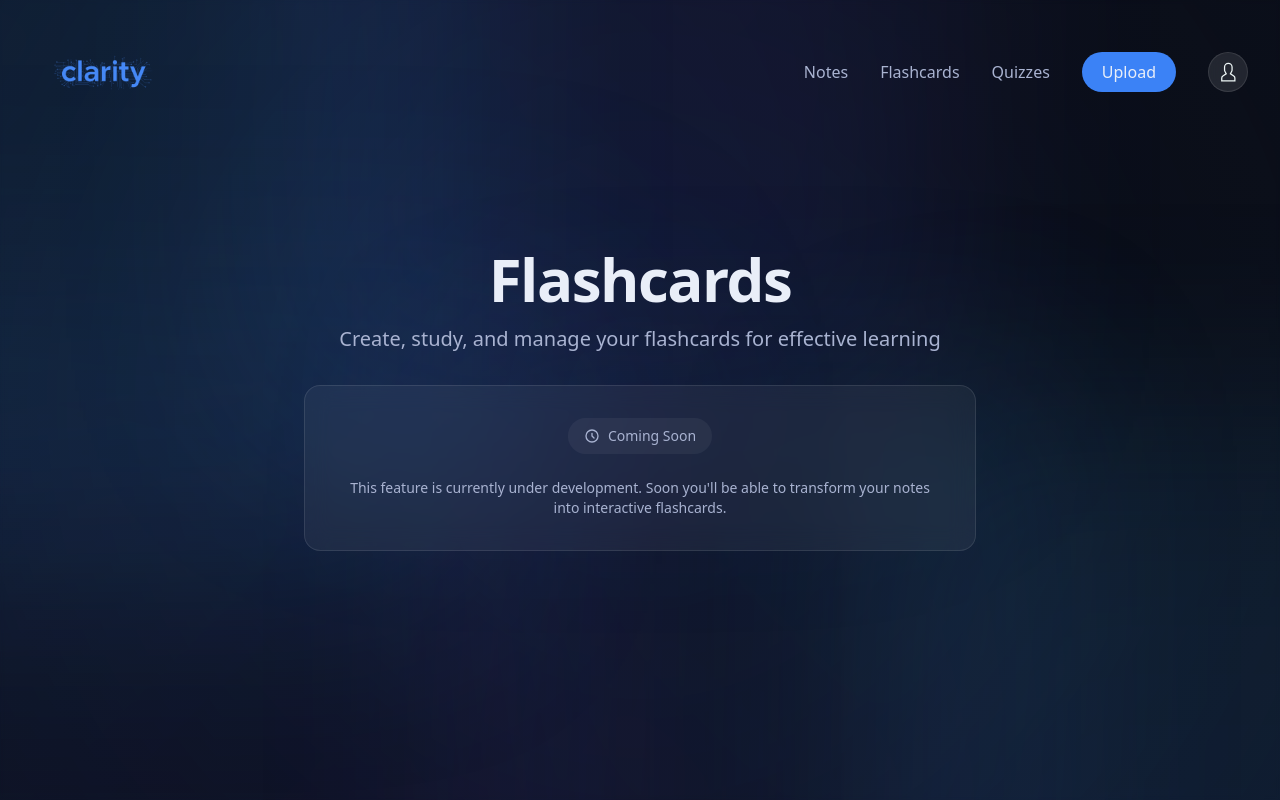
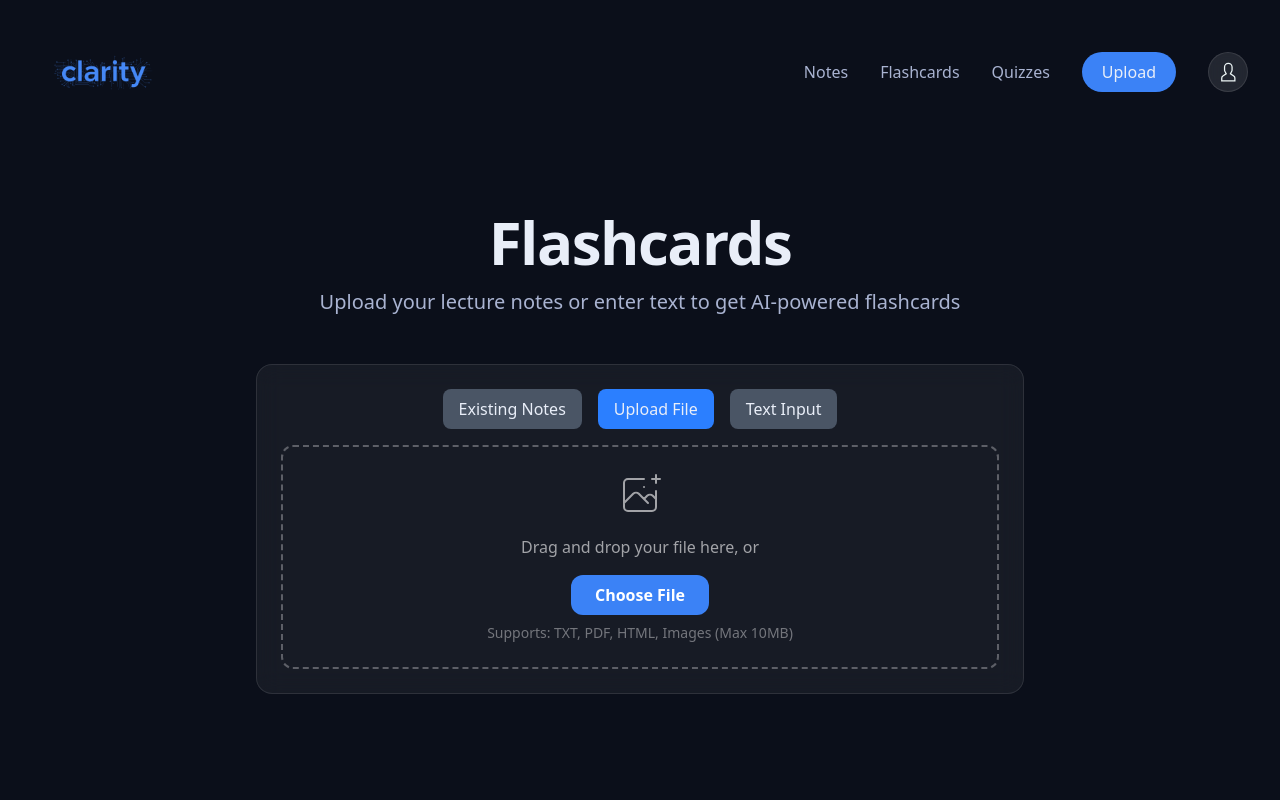
Before and after one commit to Atom1cWinter/ITCS-4155-clarity, a React (Vite) app: page /flashcards in a window 1280 px wide. Built offline with nearby package versions, Linux system fonts and the light colour scheme; no server answers.

Commit message:
implemented functional flashcard page

```diff
--- /dev/null
+++ b/src/components/FlashCardComponents/FlashcardInput.tsx
@@ -0,0 +1,115 @@
+import { useState } from "react";
+import FileUpload from "../FileUpload";
+import SummaryHistory from "../SummaryHistory";
+
+
+interface FlashcardInputProps {
+  onGenerate: (content: string) => void;
+  onFileUpload: (file: File) => void;
+  loading?: boolean;
+  userId?: string | null;
+}
+
+export default function FlashcardInput({ onGenerate, onFileUpload, loading, userId }: FlashcardInputProps) {
+  const [mode, setMode] = useState<'file' | 'text' | 'existing'>('file');
+  const [inputText, setInputText] = useState("");
+
+  return (
+    <>
+      <div className="max-w-3xl mx-auto text-center mb-12">
+        <h1 className="hero-title mb-4">Flashcards</h1>
+        <p className="hero-subtitle mb-6">
+          Upload your lecture notes or enter text to get AI-powered flashcards
+        </p>
+      </div>
+
+      <div className="glass-surface p-6 mb-6 max-w-3xl mx-auto">
+        {/* Mode toggle */}
+        <div className="flex items-center justify-center space-x-4 mb-4">
+          <button
+            onClick={() => setMode('existing')}
+            className={`px-4 py-2 rounded-lg font-medium transition-color ${
+              mode === 'existing' ? "bg-blue-500" : "bg-gray-600 hover:bg-blue-600"
+            }`}
+          >
+            Existing Notes
+          </button>
+          <button
+            onClick={() => setMode('file')}
+            className={`px-4 py-2 rounded-lg font-medium transition-colors ${
+              mode === 'file' ? "bg-blue-500" : "bg-gray-600 hover:bg-blue-600"
+            }`}
+          >
+            Upload File
+          </button>
+          <button
+            onClick={() => setMode('text')}
+            className={`px-4 py-2 rounded-lg font-medium transition-colors ${
+              mode === 'text' ? "bg-blue-500" : "bg-gray-600 hover:bg-blue-600"
+            }`}
+          >
+            Text Input
+          </button>
+        </div>
+
+        {/* Input areas */}
+        {mode === 'existing' && (
+          <div className="mt-4">
+            <SummaryHistory
+              userId={userId!}
+              onSelectSummary={(summary) => onGenerate(summary.summaryText || "")}
+            />
+
+            {loading && (
+              <div className="absolute inset-0 flex items-center justify-center bg-black/60 backdrop-blur-sm rounded-xl">
+                <div className="text-center">
+                  <div className="w-6 h-6 border-2 border-blue-400 border-t-transparent rounded-full animate-spin mx-auto mb-2"></div>
+                  <p className="text-white text-sm">Generating flashcards...</p>
+                </div>
+              </div>
+            )}
+
+          </div>
+        )}
+
+        {mode === 'file' && (
+          <div className="relative">
+            <FileUpload onFileSelect={(file) => onFileUpload(file)} />
+            {loading && (
+              <div className="absolute inset-0 flex items-center justify-center bg-black/60 backdrop-blur-sm rounded-xl">
+                <div className="text-center">
+                  <div className="w-6 h-6 border-2 border-blue-400 border-t-transparent rounded-full animate-spin mx-auto mb-2"></div>
+                  <p className="text-white text-sm">Generating flashcards...</p>
+                </div>
+              </div>
+            )}
+          </div>
+        )}
+
+        {mode === 'text' && (
+          <div>
+            <textarea
+              value={inputText}
+              onChange={(e) => setInputText(e.target.value)}
+              placeholder="Enter your text here to generate your flashcards..."
+              className="w-full h-32 p-4 bg-white/5 border border-white/20 rounded-lg resize-none focus:ring-2 focus:ring-[#3B82F6] focus:border-transparent text-white placeholder-white/40 mb-4"
+            />
+            <button
+              onClick={() => onGenerate(inputText)}
+              disabled={!inputText.trim() || loading}
+              className={`w-full p-4 rounded-lgfont-semibold
+                ${loading? "bg-gray-500 cursor-not-allowed disabled:opacity-50": "bg-blue-500 hover:bg-blue-600"}
+                `}
+            >
+              {loading ? (
+                  "Generating Flashcards..."
+              ) : (
+                "Generate Flashcards from Text"
+              )}
+            </button>
+          </div>
+        )}
+      </div>
+    </>
+  );
+}
--- /dev/null
+++ b/src/components/FlashCardComponents/FlashcardList.tsx
@@ -0,0 +1,38 @@
+interface Flashcard {
+  front: string;
+  back: string;
+}
+
+interface FlashcardListProps {
+  flashcards: Flashcard[];
+}
+
+
+export default function FlashcardList({ flashcards}: FlashcardListProps) {
+  return (
+    <div className="max-w-3xl mx-auto px-4 pt-7">
+
+      {/* Flashcard list (1 column) */}
+      <div className="flex flex-col items-center gap-6">
+        {flashcards.map((card, index) => (
+          <div
+            key={index}
+            className="w-full h-72 flex items-stretch bg-gray-800 border border-white/10 rounded-xl shadow-md overflow-hidden transition-transform hover:scale-[1.01]"
+          >
+            {/* front side */}
+            <div className="w-1/2 p-6 text-left flex items-center justify-start bg-white/5">
+              <h3 className="text-lg font-semibold text-white leading-snug">
+                {card.front}
+              </h3>
+            </div>
+
+            {/* back side */}
+            <div className="w-1/2 p-6 text-right flex items-center justify-end border-l border-white/10">
+              <p className="text-gray-300 text-sm leading-snug">{card.back}</p>
+            </div>
+          </div>
+        ))}
+      </div>
+    </div>
+  );
+}
--- /dev/null
+++ b/src/components/FlashCardComponents/FlashcardSingleView.tsx
@@ -0,0 +1,88 @@
+import { useState } from "react";
+
+interface flashcard {
+    front: string;
+    back: string
+}
+
+interface FlashcardSingleViewProps {
+    flashcards: flashcard[];
+    onBack: () => void;
+
+}
+
+export default function FlashcardSingleView ({flashcards, onBack}: FlashcardSingleViewProps) {
+
+    const [currentIndex, setCurrentIndex] = useState(0);
+    const [showAnswer, setShowAnswer] = useState(false);
+
+    const handlePreviousCard = () => {
+        if (currentIndex > 0) {
+            setCurrentIndex(currentIndex - 1);
+            setShowAnswer(false);
+        }
+    };
+
+    const handleNextCard = () => {
+        if (currentIndex < flashcards.length - 1) {
+            setCurrentIndex(currentIndex + 1);
+            setShowAnswer(false);
+        }
+    };
+
+    const handleShowAnswer = () => {
+        setShowAnswer(true);
+    };
+
+    const handleHideAnswer = () => {
+        setShowAnswer(false);
+    };
+
+    return (
+        <div className="max-w-3xl mx-auto px-4">
+            <div className="flex justify-between items-center mb-8 relative-z-10">
+                <h2 className="text-2xl font-bold text-white">Generated Flashcards</h2>
+                <button
+                className="px-4 py-2 bg-gray-700 hover:bg-gray-600 rounded-lg text-white text-sm transition-colors"
+                onClick={onBack}
+                >
+                ← Back
+                </button>
+            </div>
+
+            <div className="px-4 pt-5 flex flex-row justify-between items-center gap-6 ">
+            {/* Left arrow */}
+            <button
+            onClick={handlePreviousCard}
+            disabled={currentIndex === 0}
+            className=" bg-gray-500 border border-black rounded-full w-8 h-8 flex items-center justify-center text-lg hover:bg-gray-900 disabled:opacity-30"
+            >
+            ‹
+            </button>
+
+            {/* Flashcard Display */}
+            <div
+            className="w-full min-h-[200px] h-80 bg-white text-black rounded-lg shadow-md flex items-center justify-center text-center cursor-pointer transition-all hover:scale-[1.01]"
+            onClick={showAnswer ? handleHideAnswer : handleShowAnswer}
+            >
+            <p className="text-lg font-medium">
+                {showAnswer ? flashcards[currentIndex].back : flashcards[currentIndex].front}
+            </p>
+            </div>
+
+            <button
+                onClick={handleNextCard}
+                disabled={currentIndex === flashcards.length - 1}
+                className=" bg-gray-500 border border-black rounded-full w-8 h-8 flex items-center justify-center text-lg hover:bg-gray-900 disabled:opacity-30"
+                >
+                ›
+            </button>
+            </div>
+
+            <div className="text-xl px-4 pt-6">
+                <h3> Card {currentIndex + 1} out of {flashcards.length} </h3>
+            </div>
+
+        </div>
+    );
+}
--- a/src/pages/FlashcardsPage.tsx
+++ b/src/pages/FlashcardsPage.tsx
@@ -1,27 +1,96 @@
-import AmbientBackground from '../components/AmbientBackground';
+import { useState, useEffect } from "react";
+import FlashcardInput from "../components/FlashCardComponents/FlashcardInput";
+import FlashcardList from "../components/FlashCardComponents/FlashcardList";
+import FlashcardSingleView from "../components/FlashCardComponents/FlashcardSingleView";
+import FlashcardService from "../lib/openai/FlashcardService";
+import { auth } from "../lib/firebase"
+
 
 export default function FlashcardsPage() {
+  const [flashcardView, setFlashcardView] = useState(false);
+  const [flashcards, setFlashcards] = useState<{ front: string; back: string }[]>([]);
+  const [loading, setLoading] = useState(false);
+  const [userId, setUserId] = useState<string | null>(null);
+
+    useEffect(() => {
+      const unsubscribe = auth.onAuthStateChanged((user) => {
+        if (user) {
+          setUserId(user.uid);
+        }
+      });
+      return unsubscribe;
+    }, []);
+
+  // Handle generate from text
+  const handleGenerate = async (content: string) => {
+    try {
+      setLoading(true);
+
+      const flashcards = await FlashcardService.generateFlashcards(content, {
+        numCards: 10,
+        style: "short",
+        temperature: 0.4,
+      });
+      setFlashcards(
+        flashcards.map( card => ({
+          front: card.front,
+          back: card.back
+        }))
+      );
+      setFlashcardView(true);
+
+    } catch (error) {
+      console.error(error);
+      alert("Failed to generate flashcards. Please try again");
+    } finally {
+      setLoading(false);
+    }
+  };
+
+  //handle generate from fileUpload
+  const handleFileUpload = async (file: File) => {
+  try {
+    setLoading(true);
+    const flashcards = await FlashcardService.generateFlashcardsFromFile(file);
+    setFlashcards(flashcards);
+    setFlashcardView(true);
+  } catch (err) {
+    console.error(err);
+    alert("Failed to generate from file.");
+  } finally {
+    setLoading(false);
+  }
+};
+
+  // Handle back (from list view)
+  const handleBack = () => {
+    setFlashcardView(false);
+  };
+
+
+
   return (
-    <AmbientBackground>
-      <div className="w-full h-full grid place-items-center px-6">
-        <div className="text-center max-w-2xl">
-          <h1 className="hero-title mb-4">Flashcards</h1>
-          <p className="hero-subtitle mb-8">
-            Create, study, and manage your flashcards for effective learning
-          </p>
-          <div className="glass-surface p-8">
-            <div className="inline-flex items-center gap-2 bg-white/5 px-4 py-2 rounded-full text-sm text-muted mb-6">
-              <svg className="w-4 h-4" fill="none" viewBox="0 0 24 24" stroke="currentColor">
-                <path strokeLinecap="round" strokeLinejoin="round" strokeWidth={2} d="M12 8v4l3 3m6-3a9 9 0 11-18 0 9 9 0 0118 0z" />
-              </svg>
-              <span>Coming Soon</span>
-            </div>
-            <p className="text-muted text-sm">
-              This feature is currently under development. Soon you'll be able to transform your notes into interactive flashcards.
-            </p>
+    <div className="w-full h-full px-6 ">
+      <div className="w-full h-full pt-45 pb-12 px-6">
+        {!flashcardView ? (
+          //input selections
+          <FlashcardInput onGenerate={handleGenerate} onFileUpload={handleFileUpload} loading={loading} userId={userId}/>
+        ) : (
+          <div className="max-w-5xl mx-auto px-6 space-y-16">
+            {/* Single card view section */}
+            <section className="">
+              <FlashcardSingleView flashcards={flashcards} onBack={handleBack} />
+            </section>
+
+            <hr className="border-white/20" />
+
+            {/* Flashcard list section */}
+            <section>
+              <FlashcardList flashcards={flashcards}/>
+            </section>
           </div>
-        </div>
+        )}
       </div>
-    </AmbientBackground>
+    </div>
   );
 }
```
